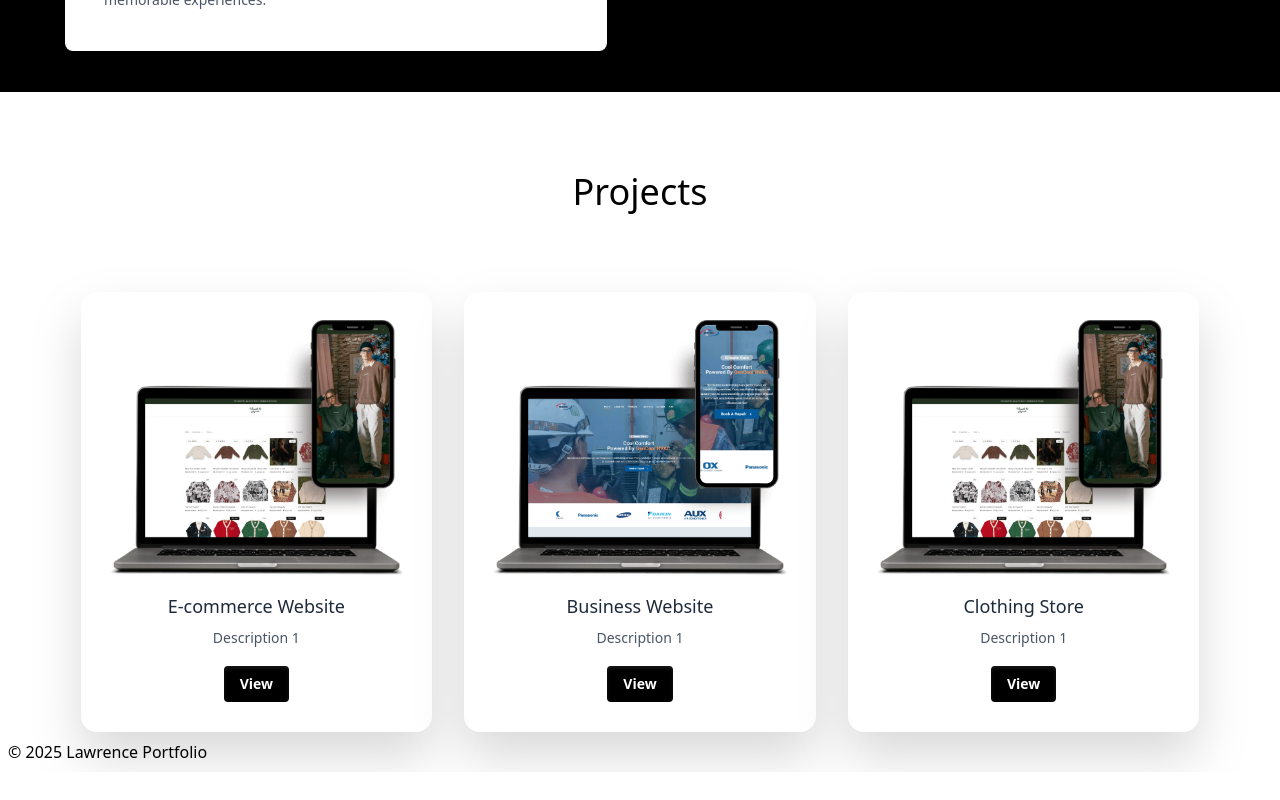
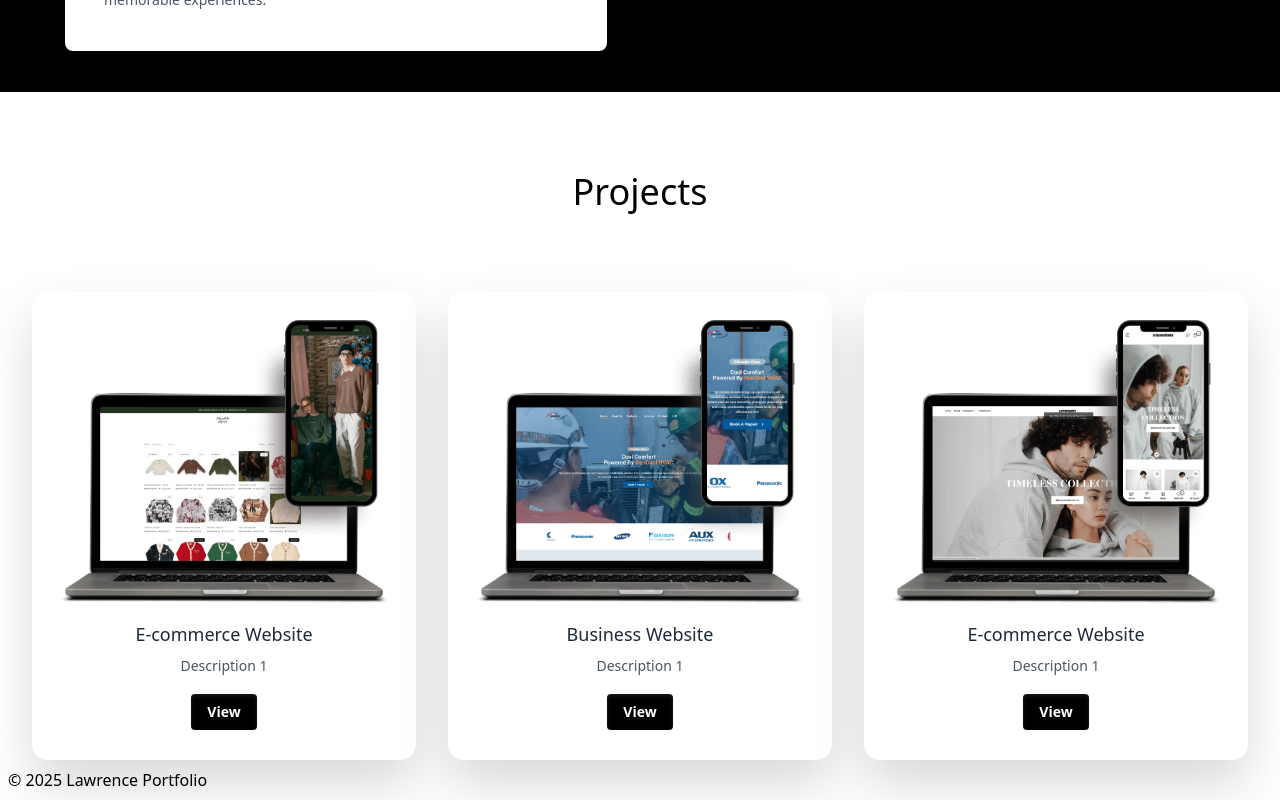
Before and after one commit to las-qwerty/portfolio, a React (Vite) app: page / in a window 1280 px wide. Shown: the part 1467-2267 px from the top of the page. Before the commit the page ends 2239 px from the top, so only its background shows below. Built offline with nearby package versions, Linux system fonts and the light colour scheme.

Commit message:
update project section

```diff
--- a/src/pages/Contents.jsx
+++ b/src/pages/Contents.jsx
@@ -13,13 +13,14 @@ import springboot from "../assets/springboot.svg";
 import java from "../assets/java.svg";
 import tailwind from "../assets/tailwindcss.png";
 import project1 from "../assets/vwtl-website.png";
-import project2 from "../assets/gencool-website.png"
+import project2 from "../assets/gencool-website.png";
+import project3 from "../assets/exclusiveblanks-web.png";
 import { Button } from "@headlessui/react";
 
 const text = "Hello!";
 const letters = text.split("");
 
-const  SkillCard = ({ skill }) => (
+const SkillCard = ({ skill }) => (
   <div className="flex flex-col items-center bg-white p-5 rounded-lg shadow-md mx-2 min-w-[120px]">
     <img
       src={skill.logo}
@@ -32,32 +33,58 @@ const  SkillCard = ({ skill }) => (
 
 const PortfolioCard = ({ portfolio_card }) => (
   <div className="flex flex-col items-center p-7 bg-white rounded-2xl drop-shadow-2xl w-full">
-    <div className="w-full h-64 overflow-hidden">
-      <img src={portfolio_card.img} alt="" className="w-full h-full object-cover rounded-md"/>
+    <div className="w-full h-full overflow-hidden">
+      <img
+        src={portfolio_card.img}
+        alt=""
+        className="w-full h-full object-cover rounded-md"
+      />
     </div>
-    <p className="text-lg font-medium text-gray-800 mt-4">{portfolio_card.title}</p>
-    <span className="text-sm text-gray-600 mt-2">{portfolio_card.description}</span>
+    <p className="text-lg font-medium text-gray-800 mt-4">
+      {portfolio_card.title}
+    </p>
+    <span className="text-sm text-gray-600 mt-2">
+      {portfolio_card.description}
+    </span>
     <div className="mt-4">
-      <Button as="a"
-                href={portfolio_card.link}
-                target="_blank"
-                rel="noopener noreferrer"
-                type="button"
-                className="inline-flex items-center gap-2 rounded-md bg-black hover:bg-white py-2 px-4 text-sm font-semibold text-white shadow-inner shadow-white/10 focus:outline-none hover:text-black border-2 solid">
-      {portfolio_card.button}
+      <Button
+        as="a"
+        href={portfolio_card.link}
+        target="_blank"
+        rel="noopener noreferrer"
+        type="button"
+        className="inline-flex items-center gap-2 rounded-md bg-black hover:bg-white py-2 px-4 text-sm font-semibold text-white shadow-inner shadow-white/10 focus:outline-none hover:text-black border-2 solid"
+      >
+        {portfolio_card.button}
       </Button>
     </div>
   </div>
 );
 
 export default function Contents() {
-
   const portfolio_cards = [
-    { img: project1, title: "E-commerce Website", description: "Description 1", button: "View", link: "https://vibewiththelegends.ph/"},
-    { img: project2, title: "Business Website", description: "Description 1", button: "View", link: "https://gencoolhvac.com/"},
-    { img: project1, title: "Clothing Store", description: "Description 1", button: "View", link: "https://vibewiththelegends.ph/"}
-
-  ]
+    {
+      img: project1,
+      title: "E-commerce Website",
+      description: "Description 1",
+      button: "View",
+      link: "https://vibewiththelegends.ph/",
+    },
+    {
+      img: project2,
+      title: "Business Website",
+      description: "Description 1",
+      button: "View",
+      link: "https://gencoolhvac.com/",
+    },
+    {
+      img: project3,
+      title: "E-commerce Website",
+      description: "Description 1",
+      button: "View",
+      link: "https://exclusiveblanks.com/",
+    },
+  ];
 
   // start code for about section skills
   const controls = useAnimation();
```
Also changed, not shown: src/assets/exclusiveblanks-web.png (added).
